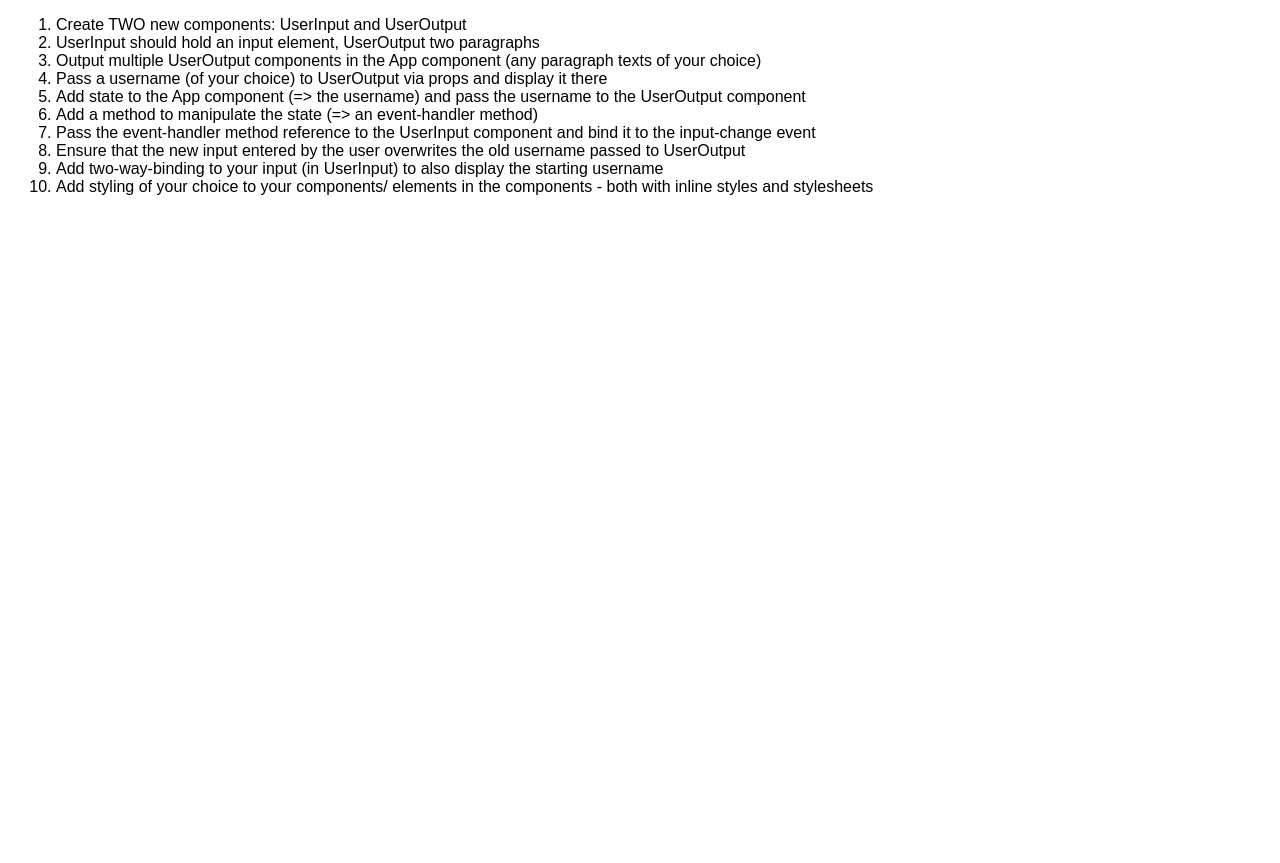
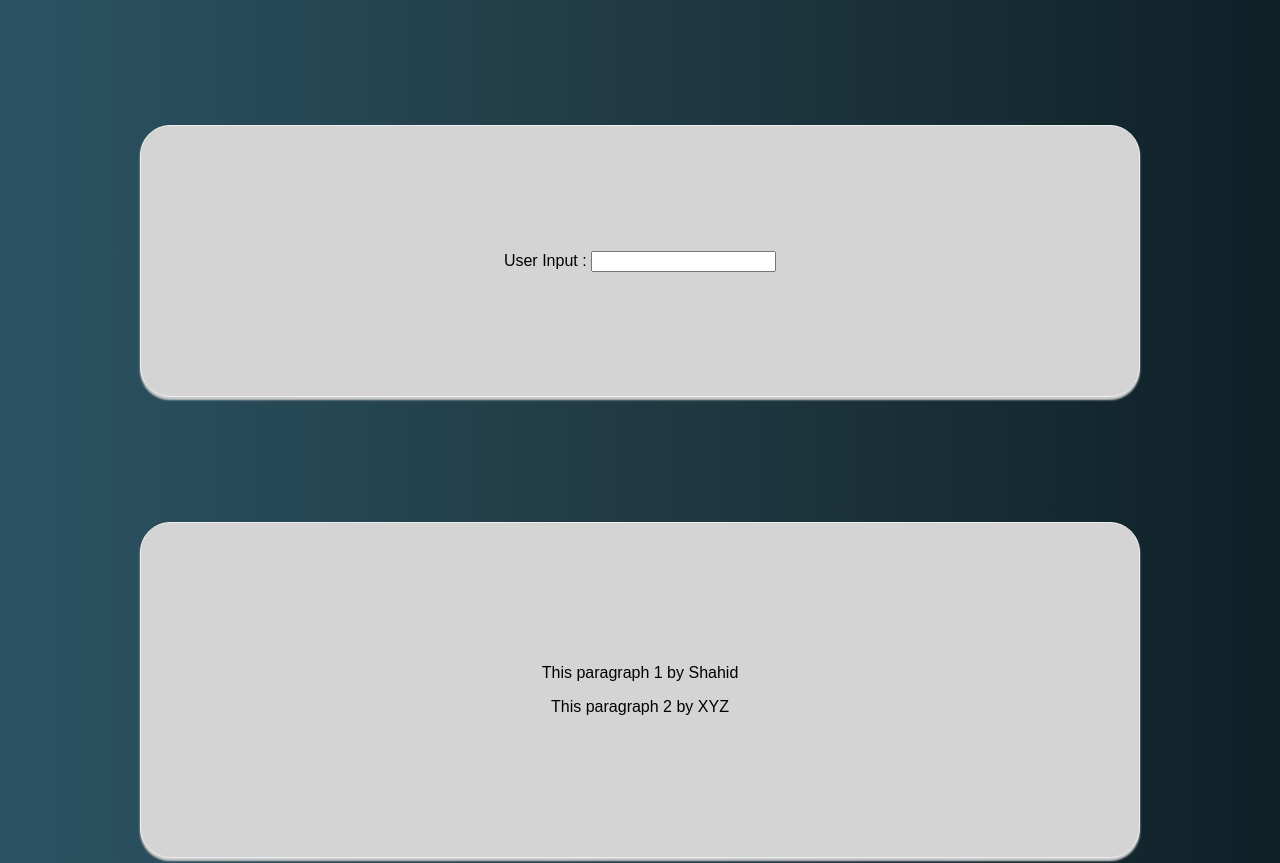
Before and after one commit to shahiddhariwala/playing-around-with-react-js, a React (Create React App) app in the folder base-syntax--assignment-problem/: page / in a window 1280 px wide. Shown: the top 863 px of the page. Before the commit the page ends 800 px from the top, so only its background shows below. Built offline with nearby package versions, Linux system fonts and the light colour scheme.

Commit message:
Created two component

```diff
--- a/base-syntax--assignment-problem/src/App.css
+++ b/base-syntax--assignment-problem/src/App.css
@@ -1,3 +1,14 @@
 .App {
+  padding: 0;
   margin: 16px;
+  box-sizing: border-box;
 }
+
+body {
+  background: #0f2027;
+  /* fallback for old browsers */
+  background: -webkit-linear-gradient(to right, #2c5364, #203a43, #0f2027);
+  /* Chrome 10-25, Safari 5.1-6 */
+  background: linear-gradient(to right, #2c5364, #203a43, #0f2027);
+  /* W3C, IE 10+/ Edge, Firefox 16+, Chrome 26+, Opera 12+, Safari 7+ */
+}
--- a/base-syntax--assignment-problem/src/App.js
+++ b/base-syntax--assignment-problem/src/App.js
@@ -1,47 +1,16 @@
 import React, { Component } from "react";
 import "./App.css";
+
+import UserInput from './User/UserInput';
+import UserOutput from './User/UserOutput';
 
 class App extends Component {
   render() {
     return (
       <div className="App">
-        <ol>
-          <li>Create TWO new components: UserInput and UserOutput</li>
-          <li>
-            UserInput should hold an input element, UserOutput two paragraphs
-          </li>
-          <li>
-            Output multiple UserOutput components in the App component (any
-            paragraph texts of your choice)
-          </li>
-          <li>
-            Pass a username (of your choice) to UserOutput via props and display
-            it there
-          </li>
-          <li>
-            Add state to the App component (=> the username) and pass the
-            username to the UserOutput component
-          </li>
-          <li>
-            Add a method to manipulate the state (=> an event-handler method)
-          </li>
-          <li>
-            Pass the event-handler method reference to the UserInput component
-            and bind it to the input-change event
-          </li>
-          <li>
-            Ensure that the new input entered by the user overwrites the old
-            username passed to UserOutput
-          </li>
-          <li>
-            Add two-way-binding to your input (in UserInput) to also display the
-            starting username
-          </li>
-          <li>
-            Add styling of your choice to your components/ elements in the
-            components - both with inline styles and stylesheets
-          </li>
-        </ol>
+       <UserInput></UserInput>
+       <UserOutput name="Shahid"></UserOutput>
+       <UserOutput name="Zain"></UserOutput>
       </div>
     );
   }
--- /dev/null
+++ b/base-syntax--assignment-problem/src/User/UserInput.js
@@ -0,0 +1,13 @@
+import React from "react";
+
+import "./style.css";
+const userInput = (props) => {
+  return (
+    <div className="box">
+      <label>User Input : </label>
+      <input type="text"></input>
+    </div>
+  );
+};
+
+export default userInput;
--- /dev/null
+++ b/base-syntax--assignment-problem/src/User/UserOutput.js
@@ -0,0 +1,14 @@
+import React from "react";
+
+import "./style.css";
+
+const userOutput = (props) => {
+  return (
+    <div class="box">
+      <p>This paragraph 1 by {props.name}</p>
+      <p>This paragraph 2 by  XYZ</p>
+    </div>
+  );
+};
+
+export default userOutput;
--- /dev/null
+++ b/base-syntax--assignment-problem/src/User/style.css
@@ -0,0 +1,12 @@
+.box
+{
+    background-color: rgb(212, 212, 212);
+    border: 1px solid #eee;
+    padding: 10%;
+    margin: 10% auto;
+    box-shadow: 0 3px 2px #ccc;
+    width: 60%;
+    text-align: center;
+    border-radius: 30px;
+    display: block;
+}
```
